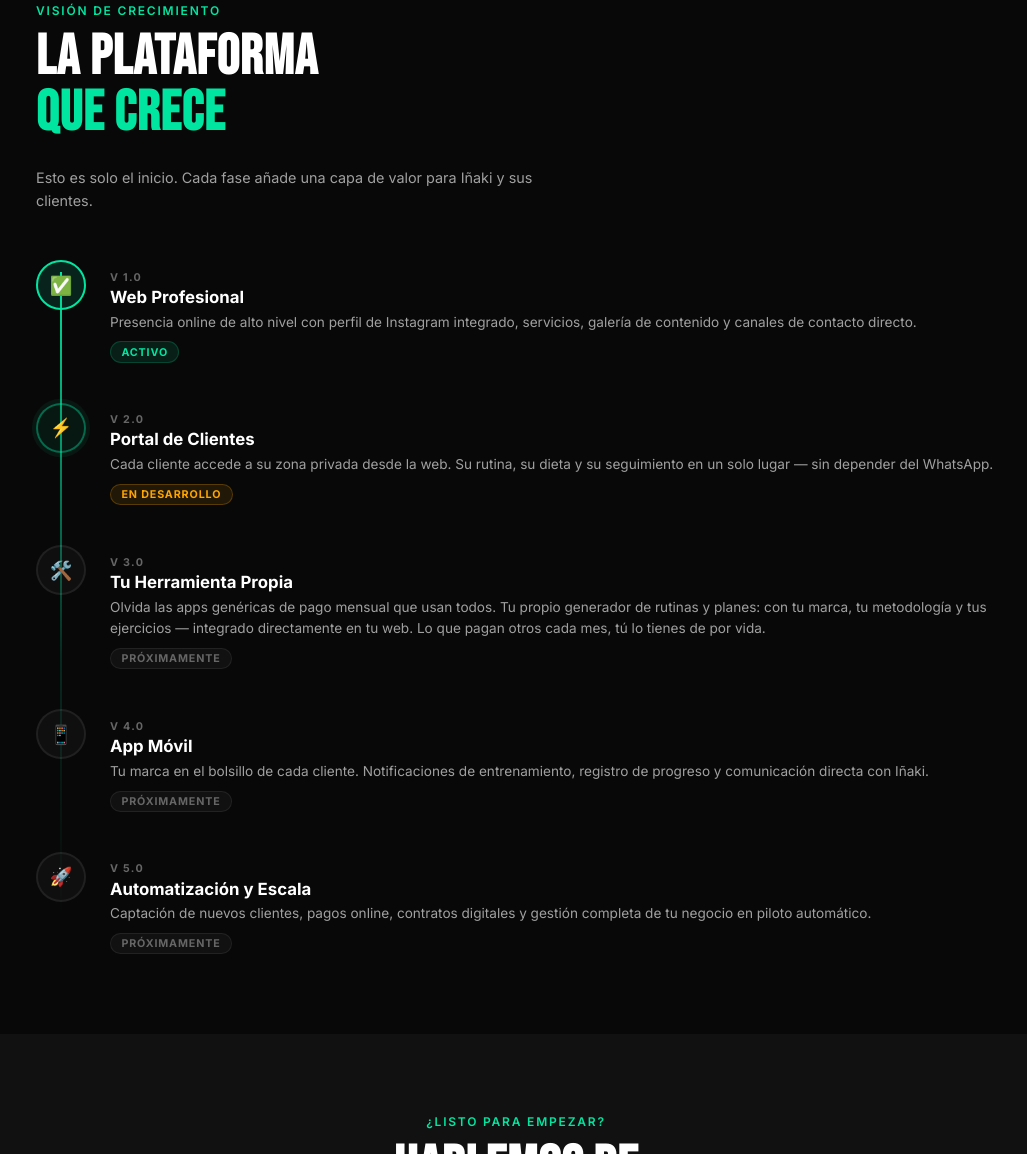
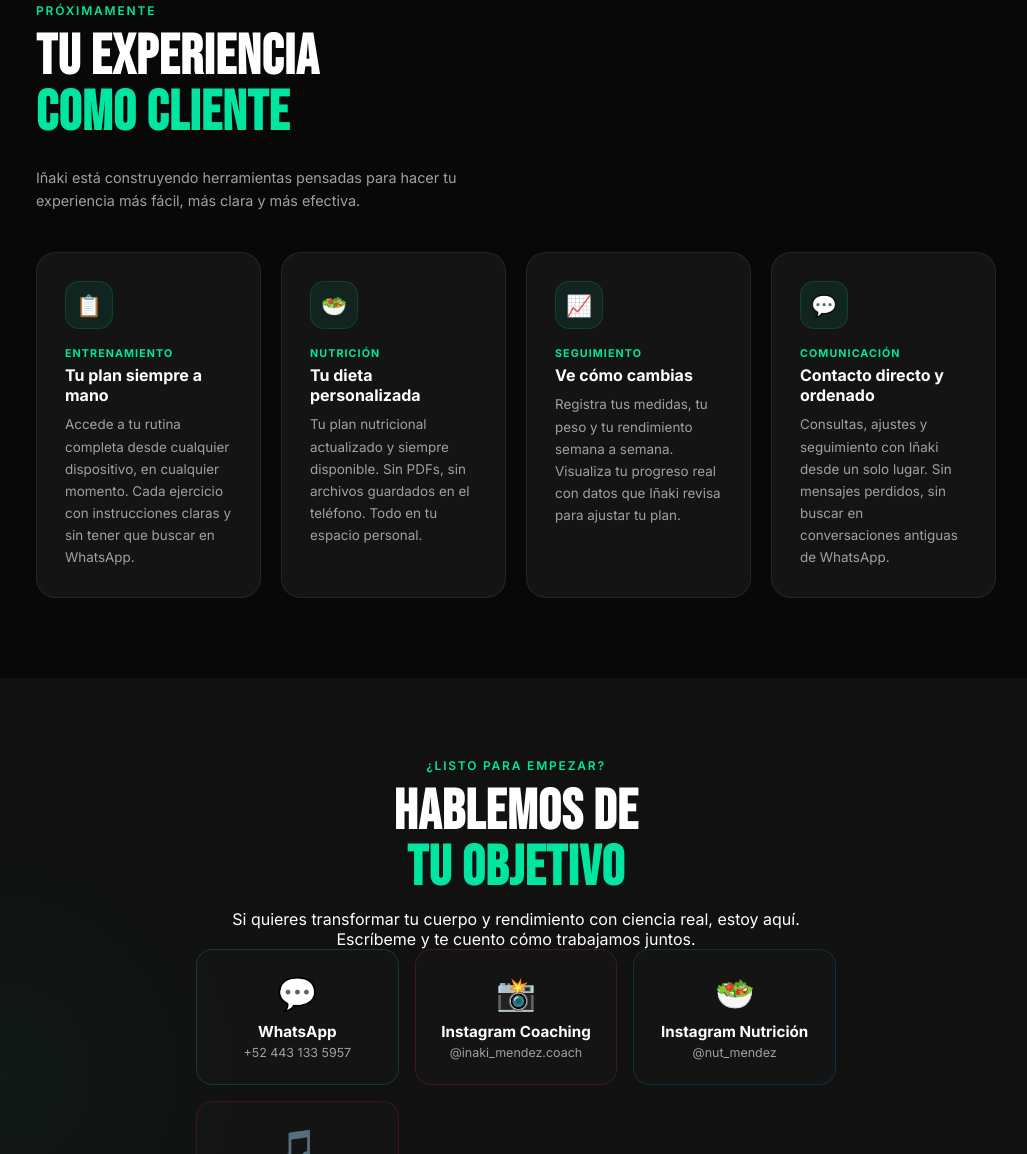
Before and after one commit to zeogarca/kit-instagram-web, a plain HTML site: page index.html in a window 1280 px wide. Shown: the part 5553-6707 px from the top of the page, without its empty margins (124-1151 px from the left). Drawn offline with Linux system fonts and the light colour scheme.

Commit message:
Replace explicit roadmap with client-facing feature preview
Roadmap with V1/V2/V3 versioning felt like a developer pitch deck
visible to Iñaki's clients. Replaced with a natural "Tu experiencia
como cliente" section: clients see upcoming features for them, Iñaki
sees the same vision implicitly without technical/commercial framing.

Co-Authored-By: Claude Sonnet 4.6 <noreply@anthropic.com>

```diff
--- a/index.html
+++ b/index.html
@@ -745,50 +745,38 @@
   .resultados-note a { color: var(--green); text-decoration: none; }
   .resultados-note a:hover { text-decoration: underline; }
 
-  /* ─── ROADMAP ─── */
-  #roadmap { background: var(--bg); }
-  .roadmap-list {
-    margin-top: 3rem;
-    display: flex; flex-direction: column;
-    position: relative;
-  }
-  .roadmap-list::before {
+  /* ─── LO QUE VIENE ─── */
+  #loviene { background: var(--bg); }
+  .loviene-grid {
+    display: grid; grid-template-columns: repeat(auto-fit, minmax(220px, 1fr));
+    gap: 1.25rem; margin-top: 2.5rem;
+  }
+  .loviene-card {
+    background: var(--card); border: 1px solid var(--border);
+    border-radius: 20px; padding: 1.75rem;
+    position: relative; overflow: hidden;
+    transition: border-color 0.3s, transform 0.3s;
+  }
+  .loviene-card:hover { border-color: rgba(0,229,160,0.2); transform: translateY(-3px); }
+  .loviene-card::before {
     content: '';
-    position: absolute; left: 24px; top: 12px; bottom: 40px; width: 2px;
-    background: linear-gradient(to bottom, var(--green) 0%, rgba(0,229,160,0.15) 60%, transparent 100%);
-  }
-  .roadmap-item {
-    display: flex; gap: 1.5rem;
-    padding-bottom: 2.5rem; position: relative;
-  }
-  .roadmap-item:last-child { padding-bottom: 0; }
-  .roadmap-dot {
-    width: 50px; height: 50px; border-radius: 50%; flex-shrink: 0;
+    position: absolute; top: 0; left: 0; right: 0; height: 2px;
+    background: linear-gradient(90deg, transparent, rgba(0,229,160,0.4), transparent);
+    opacity: 0; transition: opacity 0.3s;
+  }
+  .loviene-card:hover::before { opacity: 1; }
+  .loviene-icon {
+    width: 48px; height: 48px; border-radius: 14px;
+    background: rgba(0,229,160,0.08); border: 1px solid rgba(0,229,160,0.15);
     display: flex; align-items: center; justify-content: center;
-    position: relative; z-index: 1; font-size: 1.15rem;
-  }
-  .roadmap-dot.done { background: rgba(0,229,160,0.12); border: 2px solid var(--green); }
-  .roadmap-dot.active {
-    background: rgba(0,229,160,0.07); border: 2px solid rgba(0,229,160,0.4);
-    animation: pulse-border 3s ease-in-out infinite;
-  }
-  .roadmap-dot.locked { background: rgba(255,255,255,0.03); border: 2px solid var(--border); }
-  .roadmap-content { flex: 1; padding-top: 0.65rem; }
-  .roadmap-version {
+    font-size: 1.3rem; margin-bottom: 1.1rem;
+  }
+  .loviene-tag {
     font-size: 0.67rem; font-weight: 700; text-transform: uppercase;
-    letter-spacing: 0.12em; color: var(--text3); margin-bottom: 0.2rem;
-  }
-  .roadmap-title { font-weight: 700; font-size: 1.05rem; margin-bottom: 0.3rem; }
-  .roadmap-desc { color: var(--text2); font-size: 0.85rem; line-height: 1.6; }
-  .roadmap-badge {
-    display: inline-block; margin-top: 0.5rem;
-    font-size: 0.67rem; font-weight: 700;
-    padding: 0.2rem 0.65rem; border-radius: 20px;
-    text-transform: uppercase; letter-spacing: 0.08em;
-  }
-  .roadmap-badge.done { background: rgba(0,229,160,0.1); color: var(--green); border: 1px solid rgba(0,229,160,0.2); }
-  .roadmap-badge.active { background: rgba(255,165,0,0.1); color: #FFA500; border: 1px solid rgba(255,165,0,0.25); }
-  .roadmap-badge.locked { background: rgba(255,255,255,0.04); color: var(--text3); border: 1px solid var(--border); }
+    letter-spacing: 0.1em; color: var(--green); margin-bottom: 0.35rem;
+  }
+  .loviene-title { font-weight: 700; font-size: 1rem; margin-bottom: 0.5rem; }
+  .loviene-desc { color: var(--text2); font-size: 0.84rem; line-height: 1.65; }
 
   /* ─── WA FLOAT ─── */
   .wa-float {
@@ -1316,61 +1304,40 @@
   </div>
 </section>
 
-<!-- HOJA DE RUTA -->
-<section id="roadmap">
+<!-- LO QUE VIENE -->
+<section id="loviene">
   <div class="section-inner">
     <div class="reveal">
-      <div class="section-label">Visión de crecimiento</div>
-      <h2 class="section-title">LA PLATAFORMA<br><span>QUE CRECE</span></h2>
+      <div class="section-label">Próximamente</div>
+      <h2 class="section-title">TU EXPERIENCIA<br><span>COMO CLIENTE</span></h2>
       <p style="color:var(--text2); font-size:0.9rem; line-height:1.6; max-width:500px;">
-        Esto es solo el inicio. Cada fase añade una capa de valor para Iñaki y sus clientes.
+        Iñaki está construyendo herramientas pensadas para hacer tu experiencia más fácil, más clara y más efectiva.
       </p>
     </div>
-    <div class="roadmap-list reveal">
-      <div class="roadmap-item">
-        <div class="roadmap-dot done">✅</div>
-        <div class="roadmap-content">
-          <div class="roadmap-version">V 1.0</div>
-          <div class="roadmap-title">Web Profesional</div>
-          <div class="roadmap-desc">Presencia online de alto nivel con perfil de Instagram integrado, servicios, galería de contenido y canales de contacto directo.</div>
-          <span class="roadmap-badge done">Activo</span>
-        </div>
-      </div>
-      <div class="roadmap-item">
-        <div class="roadmap-dot active">⚡</div>
-        <div class="roadmap-content">
-          <div class="roadmap-version">V 2.0</div>
-          <div class="roadmap-title">Portal de Clientes</div>
-          <div class="roadmap-desc">Cada cliente accede a su zona privada desde la web. Su rutina, su dieta y su seguimiento en un solo lugar — sin depender del WhatsApp.</div>
-          <span class="roadmap-badge active">En desarrollo</span>
-        </div>
-      </div>
-      <div class="roadmap-item">
-        <div class="roadmap-dot locked">🛠️</div>
-        <div class="roadmap-content">
-          <div class="roadmap-version">V 3.0</div>
-          <div class="roadmap-title">Tu Herramienta Propia</div>
-          <div class="roadmap-desc">Olvida las apps genéricas de pago mensual que usan todos. Tu propio generador de rutinas y planes: con tu marca, tu metodología y tus ejercicios — integrado directamente en tu web. Lo que pagan otros cada mes, tú lo tienes de por vida.</div>
-          <span class="roadmap-badge locked">Próximamente</span>
-        </div>
-      </div>
-      <div class="roadmap-item">
-        <div class="roadmap-dot locked">📱</div>
-        <div class="roadmap-content">
-          <div class="roadmap-version">V 4.0</div>
-          <div class="roadmap-title">App Móvil</div>
-          <div class="roadmap-desc">Tu marca en el bolsillo de cada cliente. Notificaciones de entrenamiento, registro de progreso y comunicación directa con Iñaki.</div>
-          <span class="roadmap-badge locked">Próximamente</span>
-        </div>
-      </div>
-      <div class="roadmap-item">
-        <div class="roadmap-dot locked">🚀</div>
-        <div class="roadmap-content">
-          <div class="roadmap-version">V 5.0</div>
-          <div class="roadmap-title">Automatización y Escala</div>
-          <div class="roadmap-desc">Captación de nuevos clientes, pagos online, contratos digitales y gestión completa de tu negocio en piloto automático.</div>
-          <span class="roadmap-badge locked">Próximamente</span>
-        </div>
+    <div class="loviene-grid reveal">
+      <div class="loviene-card">
+        <div class="loviene-icon">📋</div>
+        <div class="loviene-tag">Entrenamiento</div>
+        <div class="loviene-title">Tu plan siempre a mano</div>
+        <div class="loviene-desc">Accede a tu rutina completa desde cualquier dispositivo, en cualquier momento. Cada ejercicio con instrucciones claras y sin tener que buscar en WhatsApp.</div>
+      </div>
+      <div class="loviene-card">
+        <div class="loviene-icon">🥗</div>
+        <div class="loviene-tag">Nutrición</div>
+        <div class="loviene-title">Tu dieta personalizada</div>
+        <div class="loviene-desc">Tu plan nutricional actualizado y siempre disponible. Sin PDFs, sin archivos guardados en el teléfono. Todo en tu espacio personal.</div>
+      </div>
+      <div class="loviene-card">
+        <div class="loviene-icon">📈</div>
+        <div class="loviene-tag">Seguimiento</div>
+        <div class="loviene-title">Ve cómo cambias</div>
+        <div class="loviene-desc">Registra tus medidas, tu peso y tu rendimiento semana a semana. Visualiza tu progreso real con datos que Iñaki revisa para ajustar tu plan.</div>
+      </div>
+      <div class="loviene-card">
+        <div class="loviene-icon">💬</div>
+        <div class="loviene-tag">Comunicación</div>
+        <div class="loviene-title">Contacto directo y ordenado</div>
+        <div class="loviene-desc">Consultas, ajustes y seguimiento con Iñaki desde un solo lugar. Sin mensajes perdidos, sin buscar en conversaciones antiguas de WhatsApp.</div>
       </div>
     </div>
   </div>
```
